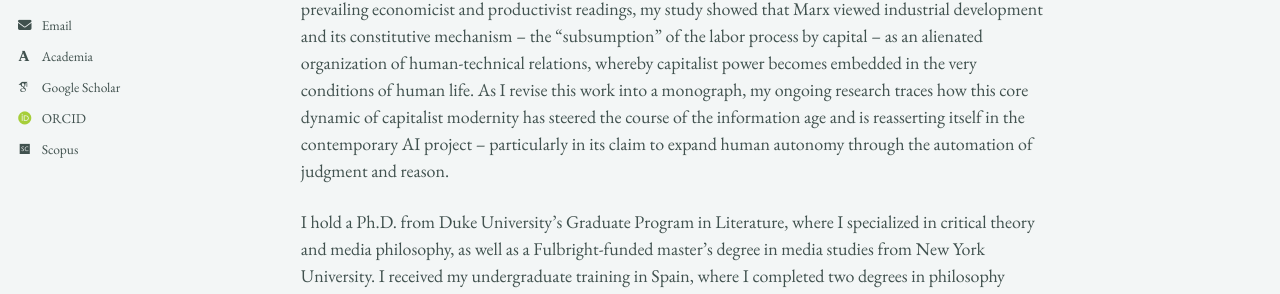
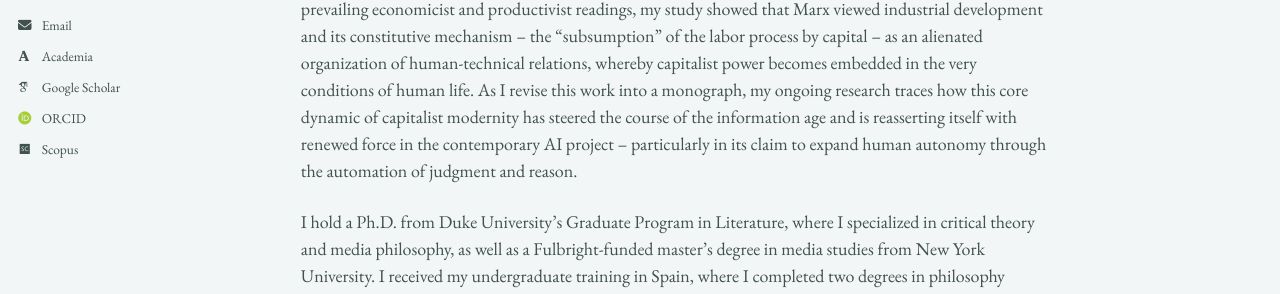
Before and after one commit to epujol90/epujol90.github.io, a Jekyll site: the page built from _pages/about.md, in a window 1280 px wide and 1096 px high. Shown: the part 413-707 px from the top of the window. Built offline with Jekyll 4.4.1, drawn with Linux system fonts in a browser that asks for light colours; some web fonts are replaced; a script bundle is joined from its source files by our own code; library files that are not in the unit come from our copies; some of the changed text lies outside the part shown.

Commit message:
Update about.md

```diff
--- a/_pages/about.md
+++ b/_pages/about.md
@@ -8,6 +8,6 @@ redirect_from:
 ---
 I am a scholar of technology, media, and aesthetics trained in continental philosophy and critical theory in Europe and the United States. My research examines the history and politics of technological moderniy -- with particular interest in how the material infrastructures of modern life embody and uphold relations of power and domination, despite promising to liberate humanity from scarcity and toil.
 
-My doctoral research focused on the _longue durée_ of industrial modernity and what the early Frankfurt School theorists named "instrumental reason," tracing its roots to the nineteenth century. My dissertation, “Karl Marx, Philosopher of Technics: Critique, Alienation, and the Materiality of Social Power,” grounded this inquiry in Marx’s engagement with the industrial literature of his time. Using previously unavailable materials from the _Marx-Engels Gesamtausgabe_ (MEGA²), I developed a philologically grounded reconstruction of how Marx came to understand the relationship between capitalism and the modern technical system. Against prevailing economicist and productivist readings, my study showed that Marx viewed industrial development and its constitutive mechanism -- the "subsumption" of the labor process by capital -- as an alienated organization of human-technical relations, whereby capitalist power becomes embedded in the very conditions of human life. As I revise this work into a monograph, my ongoing research traces how this core dynamic of capitalist modernity has steered the course of the information age and is reasserting itself in the contemporary AI project -- particularly in its claim to expand human autonomy through the automation of judgment and reason.
+My doctoral research focused on the _longue durée_ of industrial modernity and what the early Frankfurt School theorists named "instrumental reason," tracing its roots to the nineteenth century. My dissertation, “Karl Marx, Philosopher of Technics: Critique, Alienation, and the Materiality of Social Power,” grounded this inquiry in Marx’s engagement with the industrial literature of his time. Using previously unavailable materials from the _Marx-Engels Gesamtausgabe_ (MEGA²), I developed a philologically grounded reconstruction of how Marx came to understand the relationship between capitalism and the modern technical system. Against prevailing economicist and productivist readings, my study showed that Marx viewed industrial development and its constitutive mechanism -- the "subsumption" of the labor process by capital -- as an alienated organization of human-technical relations, whereby capitalist power becomes embedded in the very conditions of human life. As I revise this work into a monograph, my ongoing research traces how this core dynamic of capitalist modernity has steered the course of the information age and is reasserting itself with renewed force in the contemporary AI project -- particularly in its claim to expand human autonomy through the automation of judgment and reason.
 
 I hold a Ph.D. from Duke University’s Graduate Program in Literature, where I specialized in critical theory and media philosophy, as well as a Fulbright-funded master’s degree in media studies from New York University. I received my undergraduate training in Spain, where I completed two degrees in philosophy (UNED) and fine art (University of Barcelona). I am currently an affiliated researcher with the Historical Materialism Studies Group of the Societat Catalana de Filosofia -- the philosophy section of the Institut d’Estudis Catalans, the highest academic body for the Catalan language and culture. My work has appeared in _South Atlantic Quarterly_ and _Marx and Philosophy Review of Books_, with further articles under review or in preparation for _Historical Materialism_, _Theory, Culture & Society_, and a special issue of _Qui Parle_. Alongside my research, I have developed substantive experience in writing pedagogy, including two years of writing center practice at Duke’s Thompson Writing Studio and teaching writing-intensive courses on media theory, philosophy of technology, and the history and politics of AI.
```
